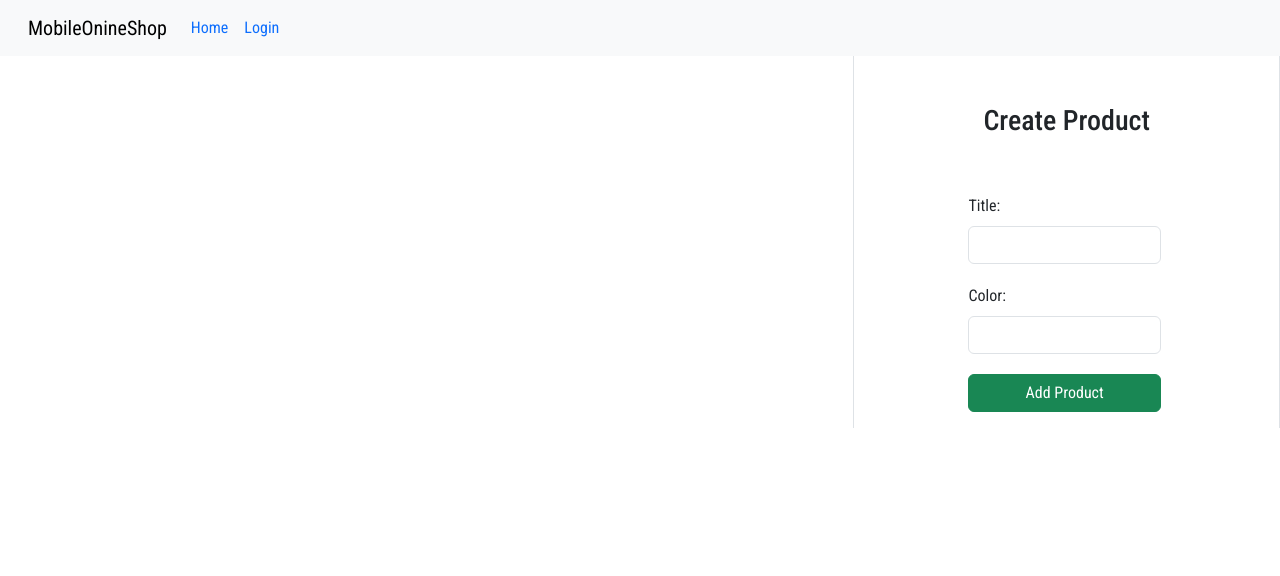
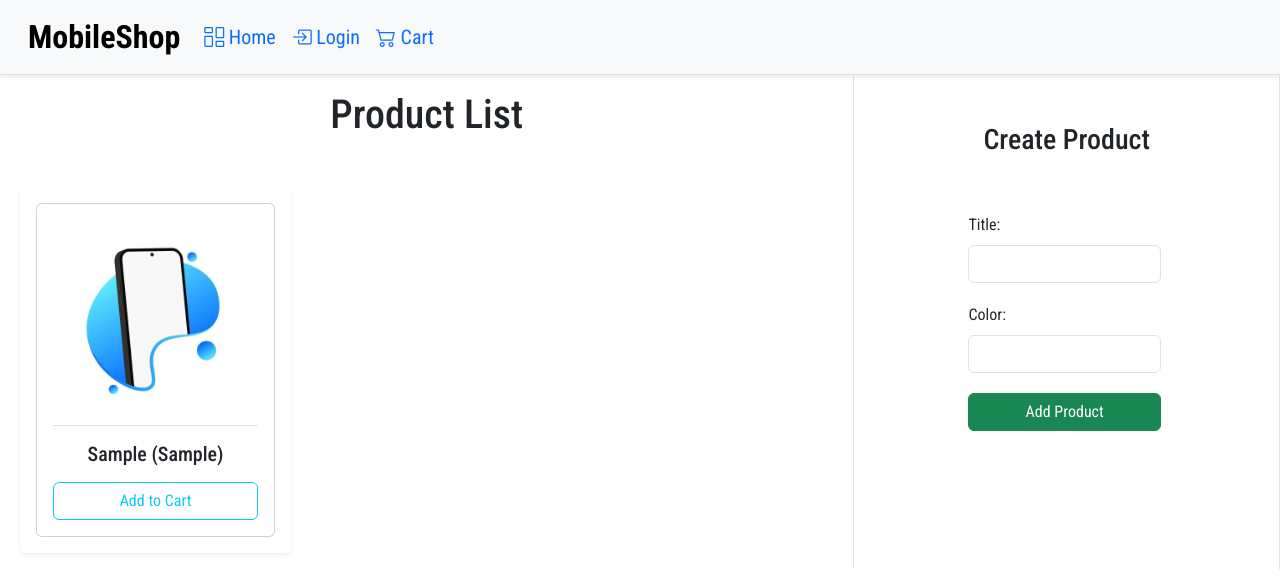
Before and after one commit to NeginSal/Online-Mobile-Shop, a Vue app: page / in a window 1280 px wide. Both pictures are taken after typing "Sample", "Sample" into the empty fields and a click on the button "Add Product". Shown: the top 576 px of the page. Built offline with nearby package versions, Linux system fonts and the light colour scheme.

Commit message:
feat:added cart & productList components

```diff
--- /dev/null
+++ b/src/components/Cart.vue
@@ -0,0 +1,31 @@
+<template>
+  <div>
+    <h1 class="mt-3 text-center title-text">Your Cart</h1>
+    <div class="row row-cols-1 row-cols-md-4 g-3 mt-3 p-3 text-center">
+      <div class="col shadow-sm" v-for="item in store.cart" :key="item.id">
+        <div class="card p-3">
+          <img src="../assets/phone.jpg" class="card-img-top border rounded-3" alt="...">
+          <h5 class="card-title my-3">{{ item.title }} ({{ item.quantity }})</h5>
+          <!-- <p class="card-text">{{ product.description }}</p> -->
+          <button type="button" class="btn btn-outline-success" @click="removeFromCart(item.id)">Remove</button>
+        </div>
+      </div>
+    </div>
+  </div>
+</template>
+
+<script>
+import { useStore } from '../stores/store';
+
+export default {
+  setup() {
+    const store = useStore();
+
+    const removeFromCart = (productId) => {
+      store.removeFromCart(productId);
+    };
+
+    return { store, removeFromCart };
+  },
+};
+</script>
--- a/src/components/Navbar.vue
+++ b/src/components/Navbar.vue
@@ -1,22 +1,36 @@
 <template>
   <div class="row">
-    <nav class="navbar navbar-expand-lg bg-body-tertiary">
+    <nav class="navbar navbar-expand-lg bg-body-tertiary border-bottom shadow-sm">
       <div class="container-fluid">
-        <a class="navbar-brand" href="#">MobileOnineShop</a>
+        <a class="navbar-brand fw-bold fs-2 " href="#">MobileShop</a>
         <button class="navbar-toggler" type="button" data-bs-toggle="collapse" data-bs-target="#navbarNav"
           aria-controls="navbarNav" aria-expanded="false" aria-label="Toggle navigation">
           <span class="navbar-toggler-icon"></span>
         </button>
         <div class="collapse navbar-collapse" id="navbarNav">
-          <ul class="navbar-nav">
+          <ul class="navbar-nav fs-5">
             <li class="nav-item">
               <a class="nav-link active" aria-current="page" href="#">
-                <router-link to="/">Home</router-link>
+                <router-link to="/">
+                <i class="bi bi-columns-gap"></i>
+                  Home
+                </router-link>
               </a>
             </li>
             <li class="nav-item">
               <a class="nav-link active" aria-current="page" href="#">
-                <router-link to="/login">Login</router-link>
+                <router-link to="/login">
+                  <i class="bi bi-box-arrow-in-right"></i>
+                  Login
+                </router-link>
+              </a>
+            </li>
+            <li class="nav-item">
+              <a class="nav-link active" aria-current="page" href="#">
+                <router-link to="/cart">
+                  <i class="bi bi-cart2"></i>
+                  Cart
+                </router-link>
               </a>
             </li>
           </ul>
--- /dev/null
+++ b/src/components/ProductList.vue
@@ -0,0 +1,29 @@
+<template>
+  <h1 class="mt-3 text-center title-text">Product List</h1>
+  <div class="row row-cols-1 row-cols-md-3 g-3 mt-3 p-3 text-center">
+    <div class="col shadow-sm p-3 rounded" v-for="product in store.products" :key="product.id">
+      <div class="card p-3">
+        <img src="../assets/phone.jpg" class="card-img-top border-bottom" alt="...">
+        <h5 class="card-title my-3">{{ product.title }} ({{ product.color }})</h5>
+        <!-- <p class="card-text">{{ product.description }}</p> -->
+        <button type="button" class="btn btn-outline-info" @click="addToCart(product)">Add to Cart</button>
+      </div>
+    </div>
+  </div>
+</template>
+
+<script>
+import { useStore } from '../stores/store';
+
+export default {
+  setup() {
+    const store = useStore();
+
+    const addToCart = (product) => {
+      store.addToCart(product);
+    };
+
+    return { store, addToCart };
+  },
+};
+</script>
--- a/src/router/index.js
+++ b/src/router/index.js
@@ -1,11 +1,13 @@
 import { createRouter, createWebHistory } from 'vue-router';
 import Home from '../views/Home.vue';
-import Login from '../views/Login.vue'
+import Login from '../views/Login.vue';
+import Cart from '../components/Cart.vue';
 import PageNotFound from '../components/PageNotFound.vue';
 
 const routes = [
   { path: '/', name: 'Home', component: Home },
   { path: '/login', name: 'Login', component: Login },
+  { path: '/cart', name: 'Cart', component: Cart },
   { path: '/:pathMatch(.*)*', name: 'NotFound', component: PageNotFound },
 ];
 
--- a/src/style.css
+++ b/src/style.css
@@ -10,3 +10,7 @@
 a {
   text-decoration: none !important;
 }
+
+a:visited {
+  color: black;
+}
--- a/src/views/Home.vue
+++ b/src/views/Home.vue
@@ -1,7 +1,9 @@
 <template>
   <div class="row">
-    <div class="col-12 col-md-8"></div>
-    <div class="col-12 col-md-4 border-start">
+    <div class="col-12 col-lg-8">
+      <ProductList />
+    </div>
+    <div class="col-12 col-lg-4 border-start">
       <ProductForm />
     </div>
   </div>
@@ -9,6 +11,7 @@
 
 <script setup>
 import ProductForm from '../components/ProductForm.vue';
+import ProductList from '../components/ProductList.vue';
 
 
 </script>
```
Also changed, not shown: src/assets/phone.jpg (added).
